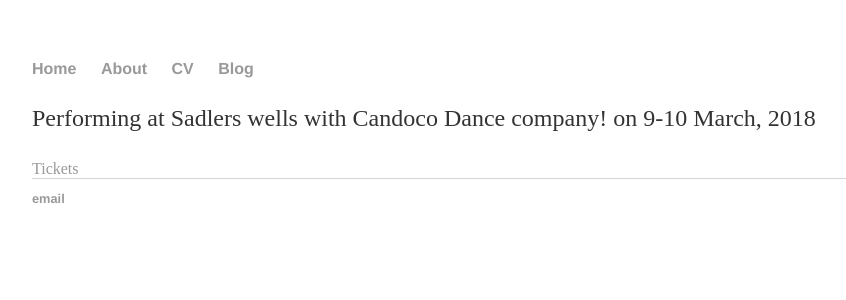
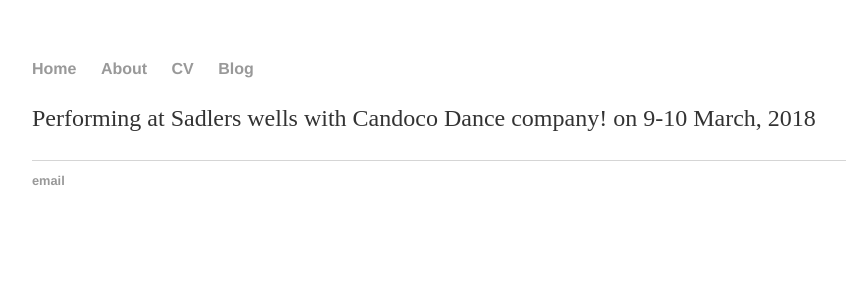
Before and after one commit to t-erhart/erhart, a Jekyll site: the page built from index.html, in a window 1280 px wide. Shown: the top 300 px of the page, without its empty margins (160-1006 px from the left). Built offline with Jekyll 4.4.1, drawn with Linux system fonts in a browser that asks for light colours.

Commit message:
Update index.html

```diff
--- a/index.html
+++ b/index.html
@@ -4,6 +4,5 @@ title: Tanja Erhart
 ---
 <div class="blurb">
 	<p>Performing at Sadlers wells with Candoco Dance company! on 9-10 March, 2018 </p>
-	<a href="https://www.sadlerswells.com/whats-on/2018/candoco-dance-company-double-bill/">Tickets</a>
 </div>
 <!-- /.blurb -->
```
